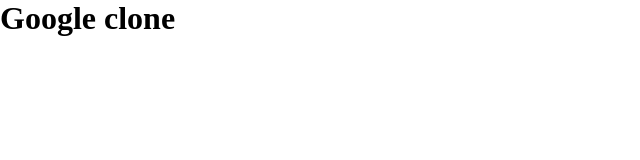
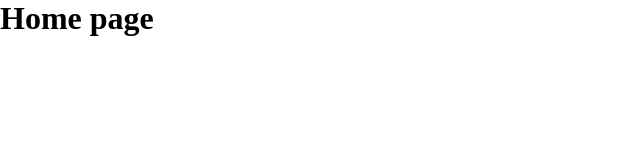
Before and after one commit to roshan871/google-clone, a React (Create React App) app: page / in a window 1280 px wide. Shown: the top 160 px of the page, without its empty margins (0-640 px from the left). Built offline with nearby package versions, Linux system fonts and the light colour scheme.

Commit message:
Added router to home page

```diff
--- a/src/App.js
+++ b/src/App.js
@@ -1,10 +1,20 @@
 import './App.css';
-
+import Home from './Pages/Home'
+import { HashRouter as Router, Switch, Route} from "react-router-dom";
 function App() {
   return (
     //BEM
     <div className="App">
-    <h1>Google clone</h1>
+    <Router>
+      <Switch>
+          <Route path='/search'>
+            <h1>This is the search page</h1>
+          </Route>
+          <Route path='/'>
+            <Home />
+          </Route>
+      </Switch>
+    </Router>
     </div>
   );
 }
```
